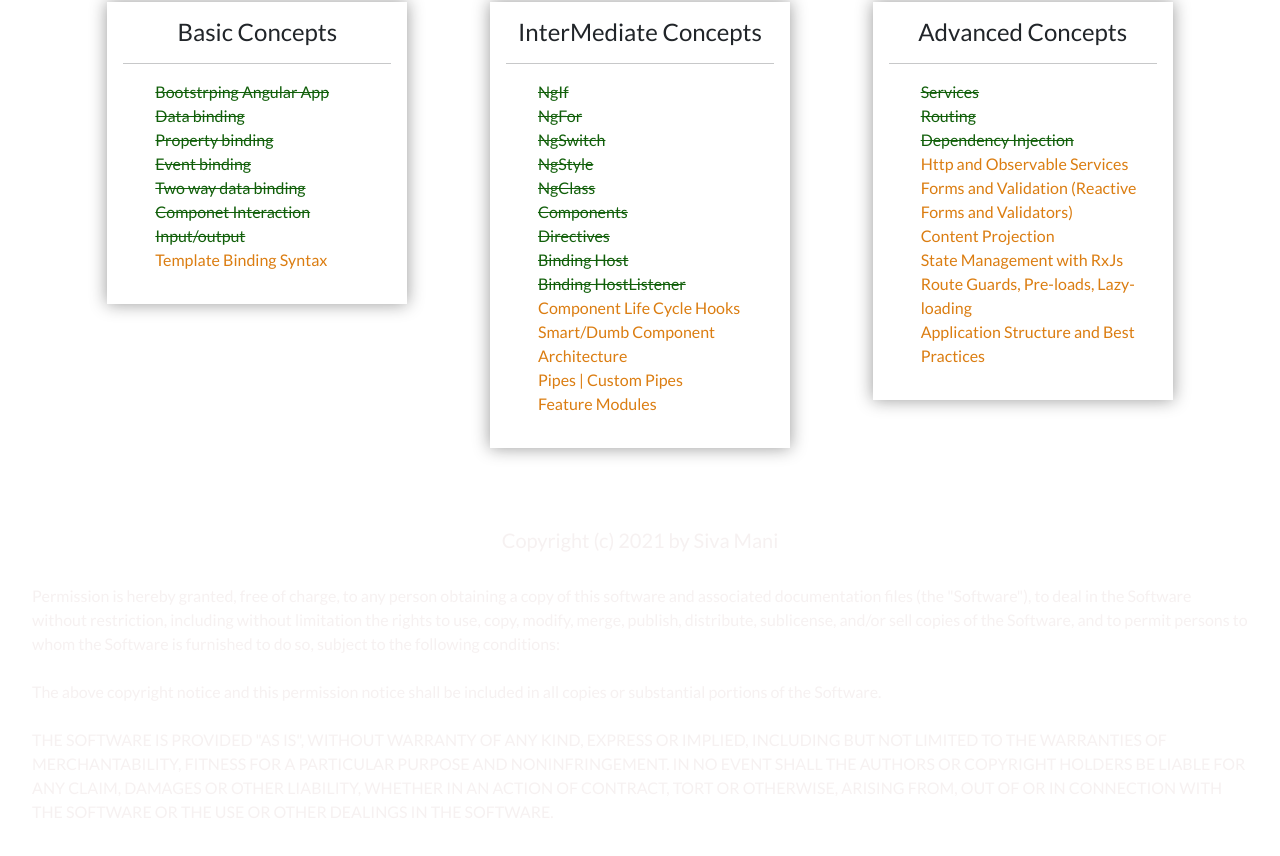
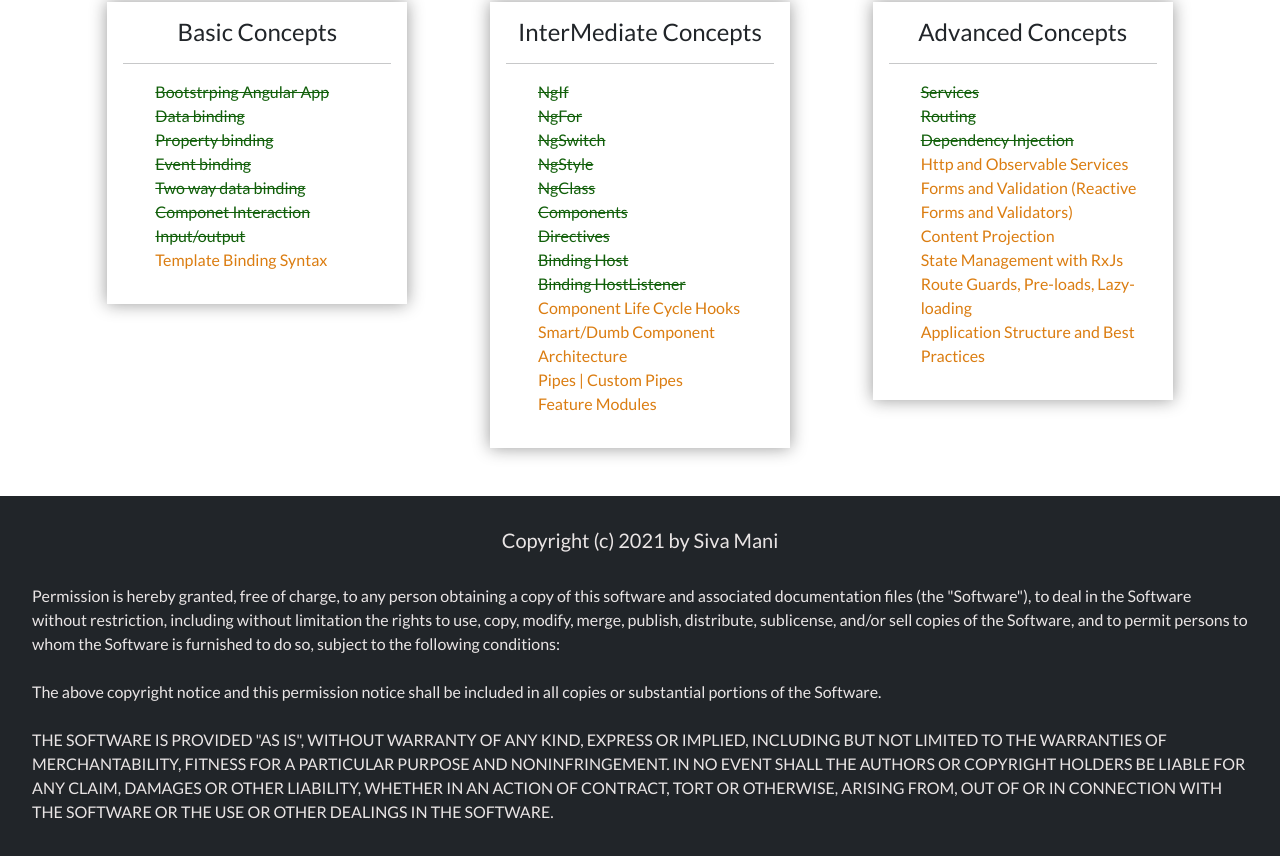
Before and after one commit to Sampathkuchipudi/Angular-practice, an Angular app: page / in a window 1280 px wide. Shown: the part 300-1156 px from the top of the page. Built offline with nearby package versions, Linux system fonts and the light colour scheme.

Commit message:
Changed footer background color.

```diff
--- a/src/app/footer/footer.component.html
+++ b/src/app/footer/footer.component.html
@@ -1,4 +1,4 @@
-<section>
+<section class = "bg-dark">
   <h5>Copyright (c) 2021 by Siva Mani</h5>
   <br />
   Permission is hereby granted, free of charge, to any person obtaining a copy
```
